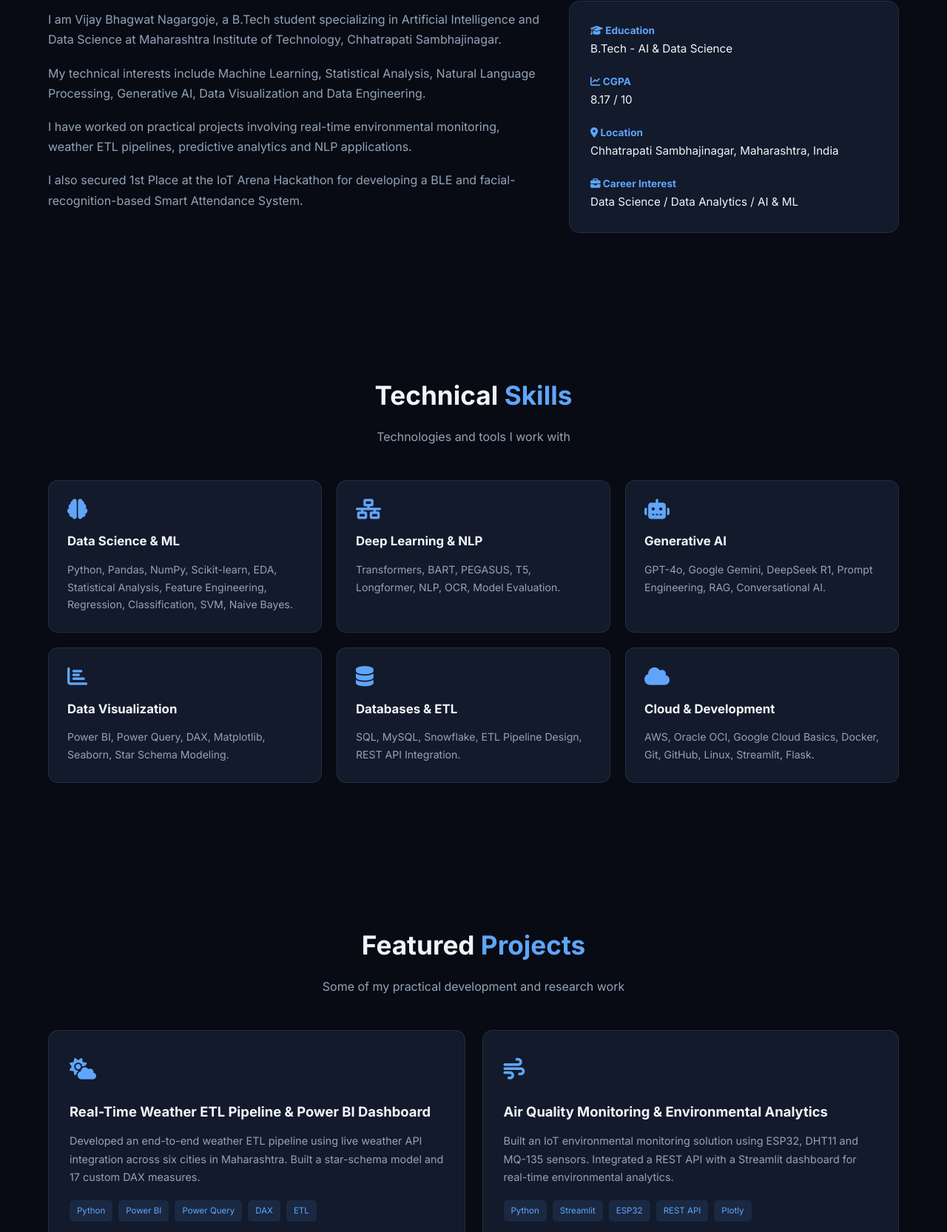
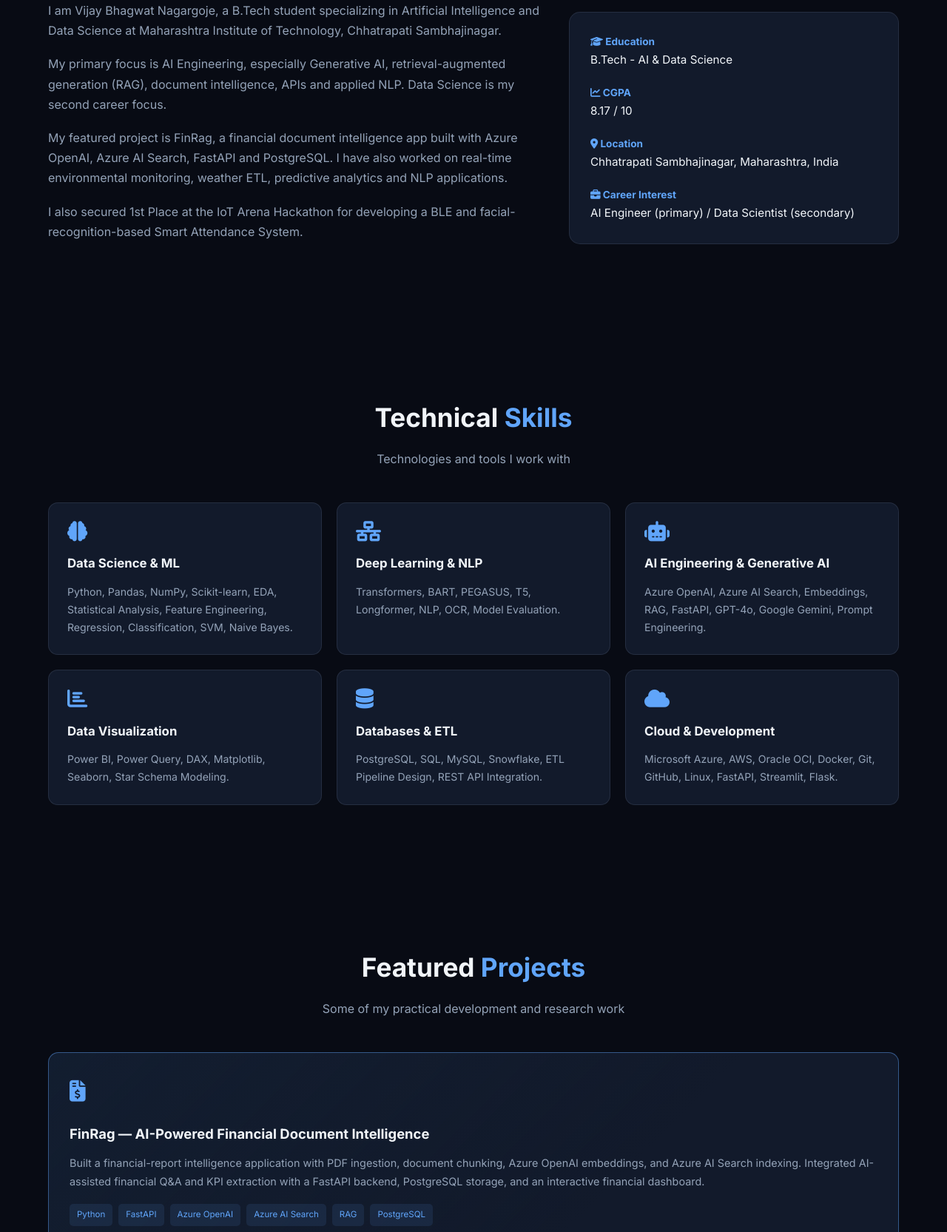
Before and after one commit to AI-Vijay/Vijay_Nagargoje.github.io, a plain HTML site: page index.html in a window 1280 px wide. Shown: the part 1038-2703 px from the top of the page at 74% size. Drawn offline with Linux system fonts and the light colour scheme.

Commit message:
Revise personal branding and project details in index.html
Updated personal information and project descriptions to reflect a focus on AI Engineering and Generative AI. Adjusted career interests and skills to align with current expertise.

```diff
--- a/index.html
+++ b/index.html
@@ -4,8 +4,8 @@
 <head>
 <meta charset="UTF-8">
 <meta name="viewport" content="width=device-width, initial-scale=1.0">
-<meta name="description" content="Vijay Bhagwat Nagargoje - Data Scientist, AI/ML Developer and Data Analyst. Explore my projects, skills and experience.">
-<title>Vijay Nagargoje | Data Scientist & AI/ML Developer</title>
+<meta name="description" content="Vijay Nagargoje — aspiring AI Engineer and Data Scientist. Explore FinRag, a financial-document intelligence application, alongside AI, NLP, and analytics projects.">
+<title>Vijay Nagargoje | AI Engineer & Data Scientist</title>
 
 <link rel="preconnect" href="https://fonts.googleapis.com">
 <link href="https://fonts.googleapis.com/css2?family=Inter:wght@400;500;600;700;800&display=swap" rel="stylesheet">
@@ -325,6 +325,12 @@ header {
     flex-direction: column;
 }
 
+.project-card.featured {
+    grid-column: 1 / -1;
+    border-color: rgba(96,165,250,0.45);
+    background: linear-gradient(135deg, rgba(96,165,250,0.12), var(--card) 65%);
+}
+
 .project-icon {
     font-size: 1.8rem;
     color: var(--primary);
@@ -626,18 +632,18 @@ footer {
 <div class="hero-content reveal">
 
     <div class="hero-tag">
-        <i class="fas fa-circle"></i> Data Science | Artificial Intelligence
+        <i class="fas fa-circle"></i> AI Engineering | Data Science
     </div>
 
     <h1>Hi, I'm <span class="gradient-text">Vijay Nagargoje</span></h1>
 
-    <h2>Data Scientist | AI/ML Developer | Data Analyst</h2>
+    <h2>AI Engineer | Data Scientist</h2>
 
     <p>
-        Final-year Artificial Intelligence and Data Science student passionate
-        about transforming data into meaningful insights and building
-        intelligent solutions using Machine Learning, Deep Learning,
-        NLP, Generative AI and Data Analytics.
+        Final-year Artificial Intelligence and Data Science student focused on
+        building practical AI applications. I work with language models,
+        document retrieval, FastAPI and data pipelines, while applying
+        machine learning and analytics to real-world problems.
     </p>
 
     <div class="buttons">
@@ -684,15 +690,17 @@ footer {
         </p>
 
         <p>
-            My technical interests include Machine Learning, Statistical
-            Analysis, Natural Language Processing, Generative AI,
-            Data Visualization and Data Engineering.
+            My primary focus is AI Engineering, especially Generative AI,
+            retrieval-augmented generation (RAG), document intelligence,
+            APIs and applied NLP. Data Science is my second career focus.
         </p>
 
         <p>
-            I have worked on practical projects involving real-time
-            environmental monitoring, weather ETL pipelines,
-            predictive analytics and NLP applications.
+            My featured project is <a href="https://github.com/AI-Vijay/FinRag"
+            target="_blank" rel="noopener noreferrer">FinRag</a>, a financial
+            document intelligence app built with Azure OpenAI, Azure AI Search,
+            FastAPI and PostgreSQL. I have also worked on real-time environmental
+            monitoring, weather ETL, predictive analytics and NLP applications.
         </p>
 
         <p>
@@ -720,7 +728,7 @@ footer {
 
         <div class="info-item">
             <h4><i class="fas fa-briefcase"></i> Career Interest</h4>
-            <p>Data Science / Data Analytics / AI & ML</p>
+            <p>AI Engineer (primary) / Data Scientist (secondary)</p>
         </div>
     </div>
 </div>
@@ -750,8 +758,8 @@ footer {
 
     <div class="skill-card reveal">
         <i class="fas fa-robot"></i>
-        <h3>Generative AI</h3>
-        <p>GPT-4o, Google Gemini, DeepSeek R1, Prompt Engineering, RAG, Conversational AI.</p>
+        <h3>AI Engineering & Generative AI</h3>
+        <p>Azure OpenAI, Azure AI Search, Embeddings, RAG, FastAPI, GPT-4o, Google Gemini, Prompt Engineering.</p>
     </div>
 
     <div class="skill-card reveal">
@@ -763,13 +771,13 @@ footer {
     <div class="skill-card reveal">
         <i class="fas fa-database"></i>
         <h3>Databases & ETL</h3>
-        <p>SQL, MySQL, Snowflake, ETL Pipeline Design, REST API Integration.</p>
+        <p>PostgreSQL, SQL, MySQL, Snowflake, ETL Pipeline Design, REST API Integration.</p>
     </div>
 
     <div class="skill-card reveal">
         <i class="fas fa-cloud"></i>
         <h3>Cloud & Development</h3>
-        <p>AWS, Oracle OCI, Google Cloud Basics, Docker, Git, GitHub, Linux, Streamlit, Flask.</p>
+        <p>Microsoft Azure, AWS, Oracle OCI, Docker, Git, GitHub, Linux, FastAPI, Streamlit, Flask.</p>
     </div>
 
 </div>
@@ -784,6 +792,25 @@ footer {
 <p class="section-subtitle">Some of my practical development and research work</p>
 
 <div class="projects-grid">
+
+    <div class="project-card featured reveal">
+        <div class="project-icon"><i class="fas fa-file-invoice-dollar"></i></div>
+        <h3>FinRag — AI-Powered Financial Document Intelligence</h3>
+        <p>
+            Built a financial-report intelligence application with PDF ingestion,
+            document chunking, Azure OpenAI embeddings, and Azure AI Search indexing.
+            Integrated AI-assisted financial Q&amp;A and KPI extraction with a FastAPI
+            backend, PostgreSQL storage, and an interactive financial dashboard.
+        </p>
+        <div class="tags">
+            <span>Python</span><span>FastAPI</span><span>Azure OpenAI</span>
+            <span>Azure AI Search</span><span>RAG</span><span>PostgreSQL</span>
+        </div>
+        <a class="project-link" href="https://github.com/AI-Vijay/FinRag"
+           target="_blank" rel="noopener noreferrer">
+            Explore FinRag on GitHub <i class="fas fa-arrow-right"></i>
+        </a>
+    </div>
 
     <div class="project-card reveal">
         <div class="project-icon"><i class="fas fa-cloud-sun"></i></div>
@@ -1056,8 +1083,8 @@ footer {
     <h2>Get In Touch</h2>
 
     <p>
-        I am interested in Data Science, Data Analytics,
-        Artificial Intelligence and Machine Learning opportunities.
+        I am looking for AI Engineer opportunities first and Data Scientist
+        roles second, with a focus on Generative AI, RAG, NLP and machine learning.
         Feel free to reach out!
     </p>
 
```
